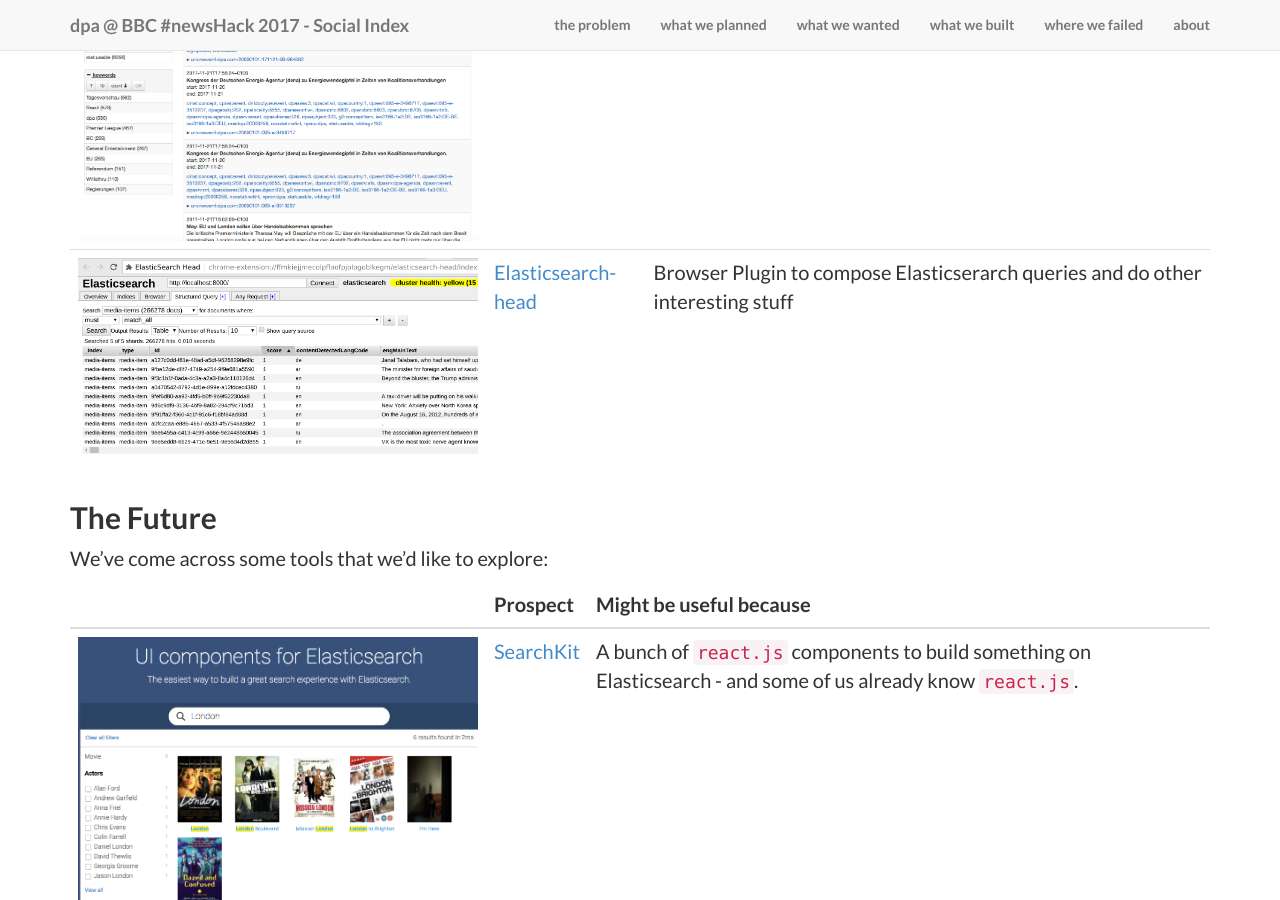
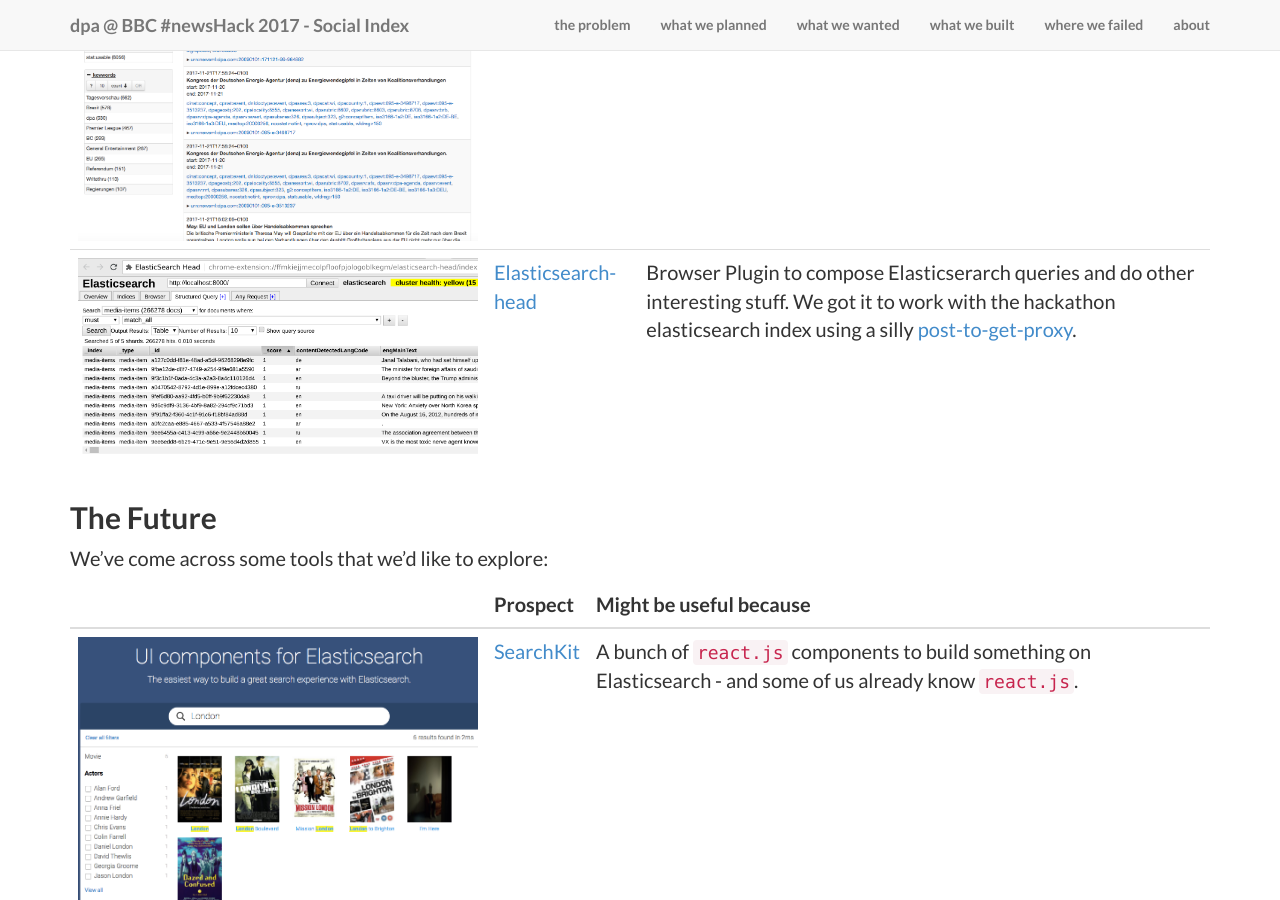
Before and after one commit to dpa-newslab/bbc-newshack-2017, a Jekyll site: the page built from tools.md, in a window 1280 px wide and 900 px high, scrolled down 929 px. Built offline with Jekyll 4.4.1, drawn with Linux system fonts in a browser that asks for light colours.

Commit message:
added explanation

```diff
--- a/tools.md
+++ b/tools.md
@@ -23,9 +23,9 @@
 
 |   |Tool| Useful for |
 | --- | ----------------------------------- | ------------ |
-| <img src="../img/Grafana.png" width="400px">  | [Grafana](https://grafana.com/)   | Everything that has timestamps. Can also visualize a [load of other data sources](http://docs.grafana.org/features/datasources/), like MySQL.|
-| <img src="../img/Facet_view.png" width="400px">   | [Facetview](https://github.com/okfn/facetview) | Excellent search engine UI by the Open Knowledge Foundation. Unknown if it is compatible with Elasticsearch 5.x |
-| <img src="../img/elasticsearch-head.png" width="400px">   | [Elasticsearch-head](https://github.com/mobz/elasticsearch-head) | Browser Plugin to compose Elasticserarch queries and do other interesting stuff |
+| <img src="{{ site.baseurl }}/img/Grafana.png" width="400px">  | [Grafana](https://grafana.com/)   | Everything that has timestamps. Can also visualize a [load of other data sources](http://docs.grafana.org/features/datasources/), like MySQL.|
+| <img src="{{ site.baseurl }}/img/Facet_view.png" width="400px">   | [Facetview](https://github.com/okfn/facetview) | Excellent search engine UI by the Open Knowledge Foundation. Unknown if it is compatible with Elasticsearch 5.x |
+| <img src="{{ site.baseurl }}/img/elasticsearch-head.png" width="400px">   | [Elasticsearch-head](https://github.com/mobz/elasticsearch-head) | Browser Plugin to compose Elasticserarch queries and do other interesting stuff. We got it to work with the hackathon elasticsearch index using a silly [post-to-get-proxy](post-to-get/). |
 
 
 ## The Future
@@ -34,5 +34,5 @@
 
 |   |Prospect| Might be useful because |
 | --- | ----------------------------------- | ------------ |
-| <img src="../img/Searchkit.png" width="400px">   | [SearchKit](http://www.searchkit.co/) | A bunch of `react.js` components to build something on Elasticsearch - and some of us already know `react.js`. |
-| <img src="../img/Kibana.png" width="400px">   | [Kibana](https://www.elastic.co/products/kibana) | The original from the guys who brought you Elasticsearch. Maybe they know best ;-) |
+| <img src="{{ site.baseurl }}/img/Searchkit.png" width="400px">   | [SearchKit](http://www.searchkit.co/) | A bunch of `react.js` components to build something on Elasticsearch - and some of us already know `react.js`. |
+| <img src="{{ site.baseurl }}/img/Kibana.png" width="400px">   | [Kibana](https://www.elastic.co/products/kibana) | The original from the guys who brought you Elasticsearch. Maybe they know best ;-) |
```
